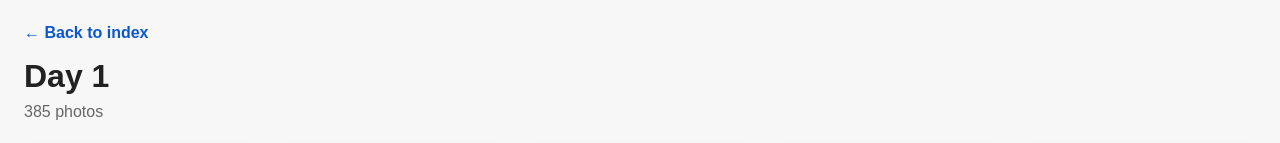
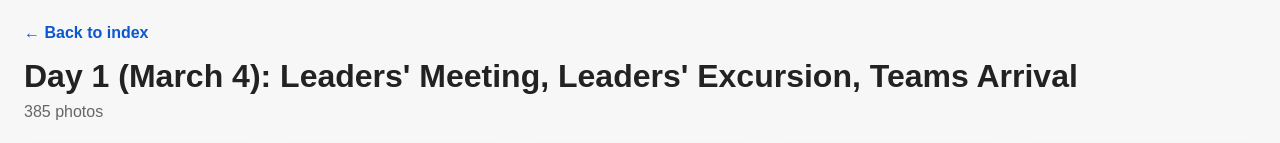
Before and after one commit to federico-meza/icpc_lac2026_photos, a plain HTML site: page day-1.html in a window 1280 px wide. Shown: the top 143 px of the page. Drawn offline with Linux system fonts and the light colour scheme.

Commit message:
Update day-1.html

```diff
--- a/day-1.html
+++ b/day-1.html
@@ -3,7 +3,7 @@
 <head>
   <meta charset="UTF-8">
   <meta name="viewport" content="width=device-width, initial-scale=1">
-  <title>Day 1</title>
+  <title>Day 1 (March 4): Leaders' Meeting, Leaders' Excursion, Teams Arrival</title>
   <style>
     body {
       font-family: Arial, sans-serif;
@@ -160,7 +160,7 @@
 <body>
   <div class="topbar">
     <a class="back" href="index.html">← Back to index</a>
-    <h1>Day 1</h1>
+    <h1>Day 1 (March 4): Leaders' Meeting, Leaders' Excursion, Teams Arrival</h1>
     <div class="meta">385 photos</div>
   </div>
 
```
